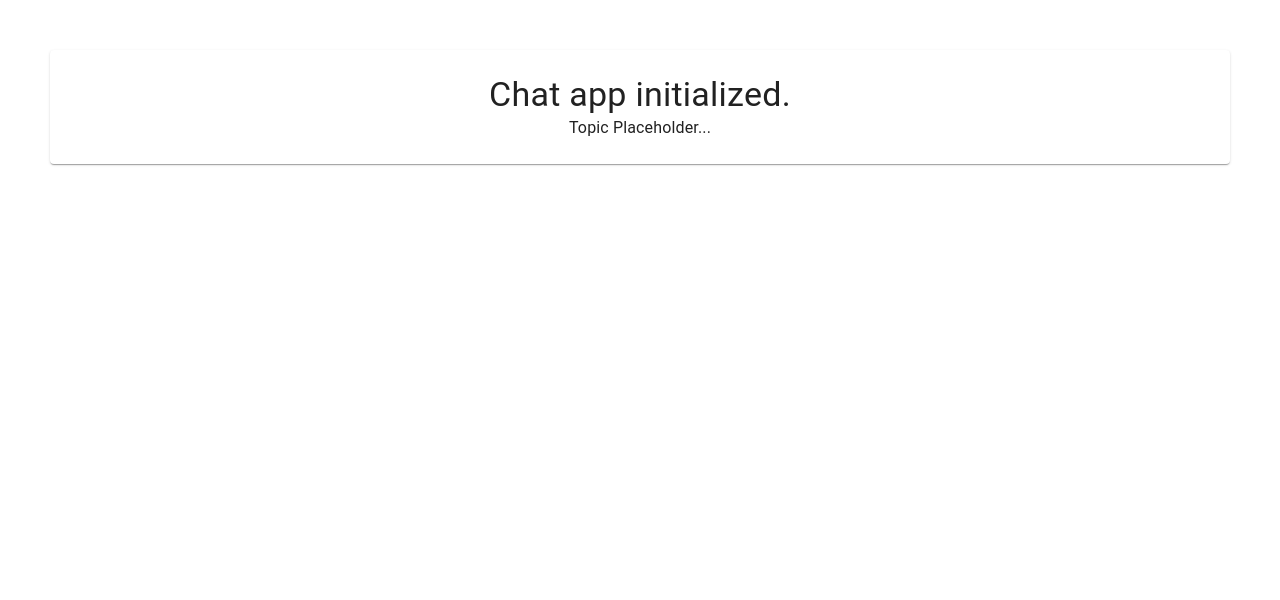
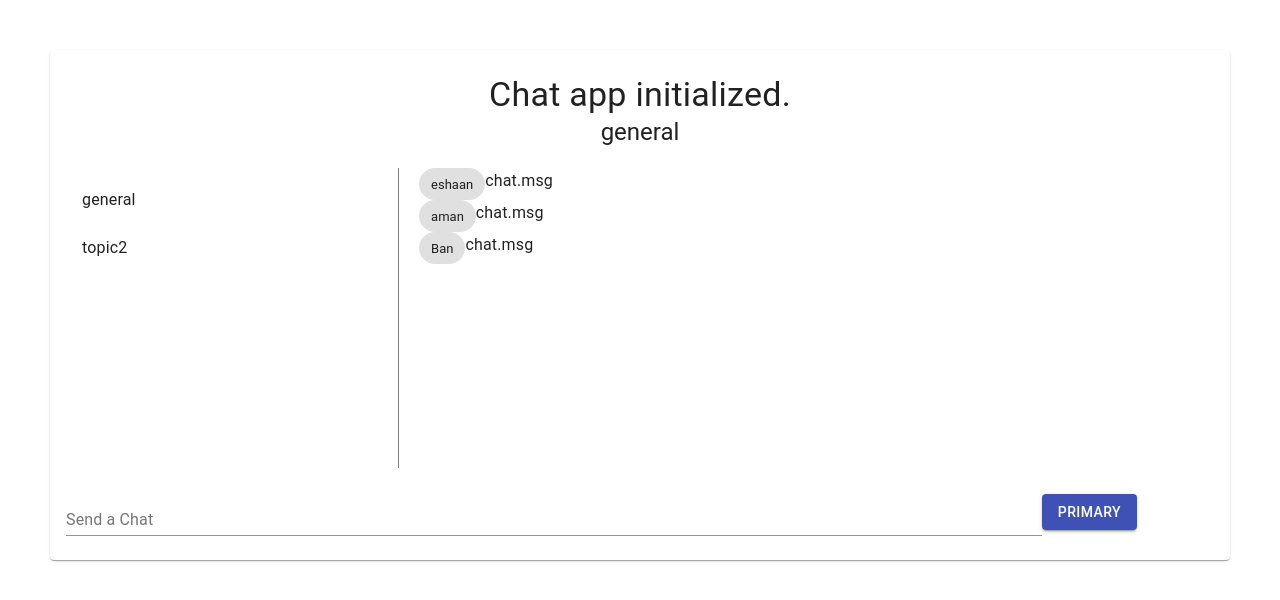
Before and after one commit to eshaan007/Chat-Room, a React (Create React App) app: page / in a window 1280 px wide. Shown: the top 600 px of the page. Built offline with nearby package versions, Linux system fonts and the light colour scheme.

Commit message:
Front End Structure Ready

```diff
--- a/src/App.js
+++ b/src/App.js
@@ -3,11 +3,14 @@ import logo from './logo.svg';
 import './App.css';
 
 import Dashboard from './Dashboard';
+import Store from './Store';
 
 function App() {
   return (
     <div className="App">
-      <Dashboard/>
+      <Store>
+        <Dashboard/>
+      </Store>
     </div>
   );
 }
--- a/src/Dashboard.js
+++ b/src/Dashboard.js
@@ -2,11 +2,39 @@ import React from 'react';
 import Paper from '@material-ui/core/Paper';
 import { makeStyles } from '@material-ui/core/styles';
 import Typography from '@material-ui/core/Typography';
+import List from '@material-ui/core/List';
+import ListItem from '@material-ui/core/ListItem';
+import ListItemText from '@material-ui/core/ListItemText';
+import Chip from '@material-ui/core/Chip';
+import Button from '@material-ui/core/Button';
+import TextField from '@material-ui/core/TextField';
+
+import {CTX} from './Store';
 
 const useStyles = makeStyles(theme => ({
     root: {
         margin: '50px',
         padding: theme.spacing(3,2),
+    },
+    flex: {
+        display: 'flex',
+        alignItems: 'center'
+    },
+    topicsWindow: {
+        width: '30%',
+        height: '300px',
+        borderRight: '1px solid grey'
+    },
+    chatWindow: {
+        width: '70%',
+        height: '300px',
+        padding: '20px'
+    },
+    chatBox: {
+        width: '85%'
+    },
+    button: {
+        width: '15%'
     },
 }));
 
@@ -14,15 +42,62 @@ export default function Dashboard() {
 
 const classes = useStyles();
 
+//CTX Store
+const [allChats] = React.useContext(CTX);
+
+// console.log({allChats});
+
+const topics = Object.keys(allChats);
+
+//local State
+const [activeTopic, changeActiveTopic] = React.useState(topics[0]);
+const [textValue, changeTextValue] = React.useState(''); //Hooks called
+
     return(
         <div>
             <Paper className={classes.root}>
-                <Typography variant="h4" component="h3">
+                <Typography variant="h4" component="h4">
                 Chat app initialized.
                 </Typography>
-                <Typography component="h5">
-                Topic Placeholder...
+                <Typography variant="h5" component="h5">
+                {activeTopic}
                 </Typography>
+                <div className={classes.flex}>
+                    <div className={classes.topicsWindow}>
+                    <List>
+                        {
+                            topics.map(topic => (
+                                <ListItem onClick={e => changeActiveTopic(e.target.innerText)} key={topic} button>
+                                <ListItemText primary={topic} />
+                                </ListItem>
+                            ))
+                        }
+                    </List>
+                    </div>
+                    <div className={classes.chatWindow}>
+                    {
+                            allChats[activeTopic].map((chat, i) => (
+                                <div className={classes.flex} key={i}>
+                                    <Chip label={chat.from} className={classes.chip } />
+                                    <Typography variant='body1' gutterBottom>chat.msg</Typography>
+                                </div>
+                            ))
+                        }
+                    </div>
+                </div>
+
+                <div className={classes.flex}>
+                    <TextField
+                    label="Send a Chat"
+                    className={classes.chatBox}
+                    value={textValue}
+                    onChange={e => changeTextValue(e.target.value)} // Calling Hooks
+                    />
+                    <Button variant="contained" color="primary">
+                        Primary
+                    </Button>
+                </div>
+
             </Paper>
         </div>
     )
--- /dev/null
+++ b/src/Store.js
@@ -0,0 +1,45 @@
+/* eslint-disable no-undef */
+import React from 'react'
+
+export const CTX = React.createContext();
+
+const initState = {
+    general: [
+        {from: 'eshaan', msg: 'Hey'},
+        {from: 'aman', msg: 'Hey'},
+        {from: 'Ban', msg: 'Hey'},
+    ],
+    topic2: [
+        {from: 'eshaan', msg: 'Hey'},
+        {from: 'eshaan', msg: 'Hey'},
+        {from: 'eshaan', msg: 'Hey'},
+    ]
+}
+
+function reducer(state, action) {
+    const {from , msg, topic} = action.payload;
+    switch(action.type) {
+        case 'RECEIVE_MESSAGE':
+            return {
+                ...state, // Overriding in this state spread
+                [topic]: [
+                    ...state[topic],
+                    {from, msg}
+                ]
+            }
+        default:
+            return state
+    }
+}
+
+export default function Store(props) {
+
+    const reducerHook = React.useReducer(reducer, initState);
+
+    return(
+        <CTX.Provider value={reducerHook}>
+            {props.children}
+        </CTX.Provider>
+    )
+
+}
```
Also changed, not shown: src/server/index.js (added, +14 -0 lines).
